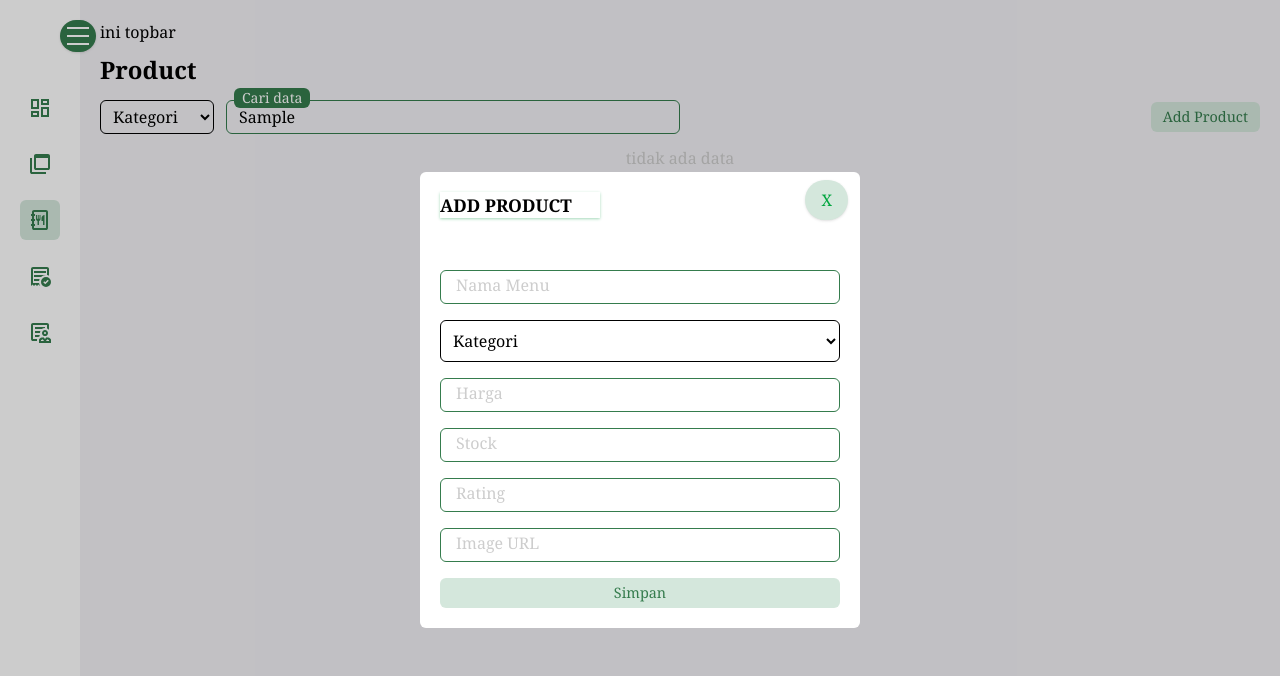
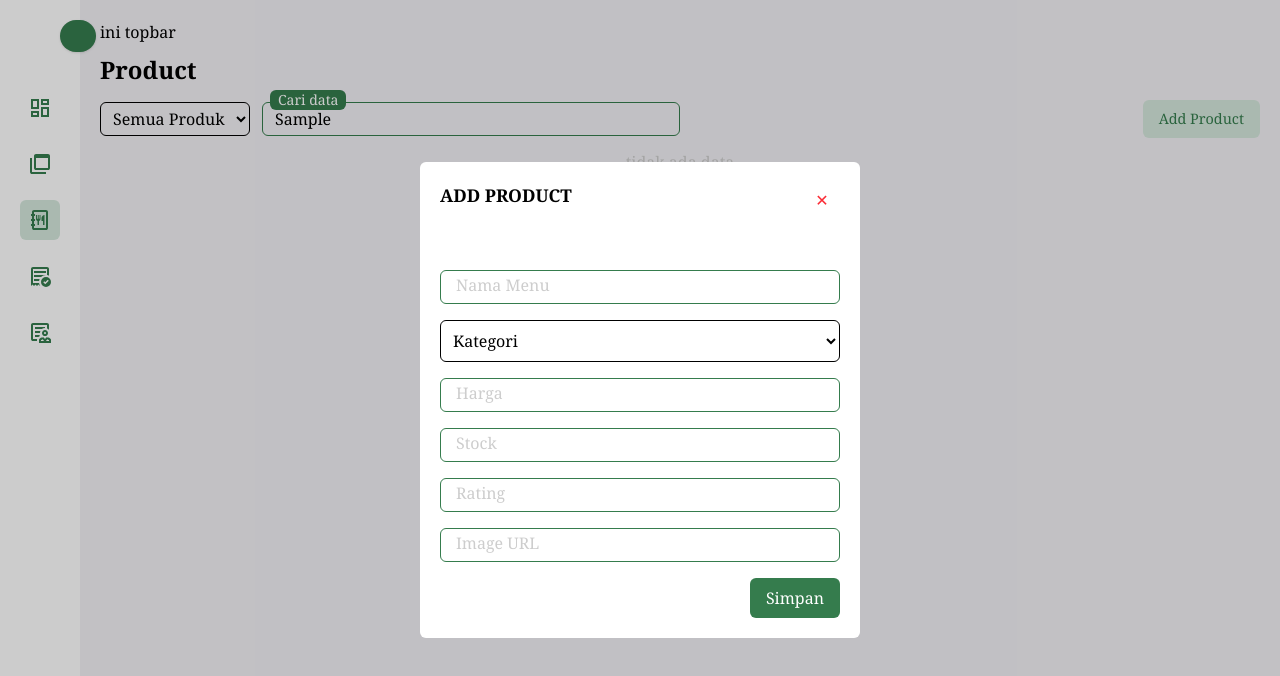
Before and after one commit to bileam/POS_Caffe, a React (Vite) app: page /produk in a window 1280 px wide. Both pictures are taken after typing "Sample" into the empty fields and a click on the button "Add Product". Shown: the top 676 px of the page. Built offline with nearby package versions, Linux system fonts and the light colour scheme.

Commit message:
update chart

```diff
--- a/src/components/Button.jsx
+++ b/src/components/Button.jsx
@@ -3,7 +3,7 @@ const Button = ({ type, onClick, children, className = "", active }) => {
     <button
       type={type}
       onClick={onClick}
-      className={`py-1 px-3 text-[0.9rem] ${
+      className={`py-2 px-4 text-[0.9rem] ${
         active ? " bg-[#36794d] text-white" : ""
       }   cursor-pointer bg-[#d4e7dc]    text-[#357c4d]  hover:bg-[#36794d] hover:text-white transition-all duration-700  rounded-md `}
     >
--- a/src/components/CardDashboard.jsx
+++ b/src/components/CardDashboard.jsx
@@ -7,16 +7,28 @@ const CardDashboard = ({
 }) => {
   return (
     <div
-      className={`bg-white   px-3 py-4 flex-1 rounded-md flex gap-2 items-center`}
+      className="
+        bg-white px-3 py-4 flex-1 rounded-md
+        flex gap-2 items-center
+        outline-none ring-0 focus:outline-none focus:ring-0
+        select-none
+      "
+      tabIndex={-1}
     >
       <img
         src={logo}
         alt=""
-        className={` ${className2 || "bg-[#d4e7dc]"} p-2 rounded-full`}
+        draggable={false}
+        className={`
+          ${className2 || "bg-[#d4e7dc]"}
+          p-2 rounded-full
+          outline-none ring-0 focus:outline-none focus:ring-0
+          select-none
+        `}
       />
       <div className="flex flex-col justify-center">
-        <h1 className={"text-[0.8rem] "}>{children}</h1>
-        <h1 className={`text-[1.4rem] ${className}`}>{data}</h1>
+        <h1 className="text-[0.8rem] select-none">{children}</h1>
+        <h1 className={`text-[1.4rem] ${className} select-none`}>{data}</h1>
       </div>
     </div>
   );
--- a/src/components/Dashboard/WeeklyBarChart.jsx
+++ b/src/components/Dashboard/WeeklyBarChart.jsx
@@ -10,7 +10,7 @@ import {
 
 const WeeklyBarChart = ({ data }) => {
   return (
-    <div className="w-full   h-[300px] sm:h-[350px] md:h-[400px] ">
+    <div className="w-full   h-75 sm:h-87.5 md:h-1000 ">
       <ResponsiveContainer width="100%" height="100%">
         <BarChart
           data={data}
@@ -20,8 +20,9 @@ const WeeklyBarChart = ({ data }) => {
           <XAxis dataKey="label" />
           <YAxis />
           <Tooltip formatter={(value) => `Rp ${value.toLocaleString()}`} />
-          <Bar dataKey="total" fill="#d4e7dc" radius={[6, 6, 0, 0]} />
+          <Bar dataKey="total" fill="#357c4d" radius={[6, 6, 0, 0]} />
         </BarChart>
+        s
       </ResponsiveContainer>
     </div>
   );
--- a/src/components/MenuCart2.jsx
+++ b/src/components/MenuCart2.jsx
@@ -149,9 +149,11 @@ const MenuCard2 = ({ datas }) => {
           name="category"
           value={form.category}
           onChange={handleChange}
-          className="border p-2 rounded-md"
+          className="border p-2 rounded-md w-full outline-none"
         >
-          <option value="">Kategori</option>
+          <option value="" className="">
+            Kategori
+          </option>
           <option value="Makanan">Makanan</option>
           <option value="Minuman">Minuman</option>
           <option value="Burger">Burger</option>
--- a/src/components/ModalAdd.jsx
+++ b/src/components/ModalAdd.jsx
@@ -9,15 +9,18 @@ const ModalAdd = ({ isOpen, OnClose, children, title, onSubmit }) => {
         onClick={(e) => e.stopPropagation()}
         className="p-5 bg-white rounded-md flex flex-col gap-3 relative max-w-[70%]"
       >
-        <button
-          onClick={OnClose}
-          className="inline-block absolute top-2 active:scale-90 focus:bg-[#b0dec3]  right-3 text-green-600 shadow bg-[#d4e7dc] px-4 py-2 rounded-full"
-        >
-          X
-        </button>
-        <h1 className="font-bold text-[1.1rem] shadow shadow-[#b0dec3] max-w-40">
-          {title}
-        </h1>
+        <div className="flex justify-between">
+          <h1 className="font-bold text-[1.1rem]  max-w-40">{title}</h1>
+          <button
+            onClick={OnClose}
+            type="button"
+            className="w-9 h-9 rounded-full flex items-center justify-center
+              hover:bg-red-100 text-red-500 transition active:scale-90"
+          >
+            ✕
+          </button>
+        </div>
+
         <form
           className="gap-4 flex flex-col w-100 mt-10"
           action=""
--- a/src/index.css
+++ b/src/index.css
@@ -1,4 +1,8 @@
 @import "tailwindcss";
+
+* {
+  outline: none !important;
+}
 body {
   font-family: Georgia, "Times New Roman", Times, serif;
 }
--- a/src/pages/Product.jsx
+++ b/src/pages/Product.jsx
@@ -104,9 +104,7 @@ const Product = () => {
             onChange={(e) => setFilterCategory(e.target.value)}
             className="outline-none border rounded-md px-2"
           >
-            <option value="" disabled>
-              Kategori
-            </option>
+            <option value="">Semua Produk</option>
             <option value="makanan">Makanan</option>
             <option value="minuman">Minuman</option>
             <option value="burger">Burger</option>
@@ -209,7 +207,16 @@ const Product = () => {
           Image URL
         </Input>
 
-        <Button type="submit">Simpan</Button>
+        <div className="flex justify-end ">
+          <button
+            type="submit"
+            className="px-4 py-2 rounded-md
+                bg-[#357c4d] text-white
+                hover:bg-[#2c6a41] transition"
+          >
+            Simpan
+          </button>
+        </div>
       </ModalAdd>
 
       <div
```
